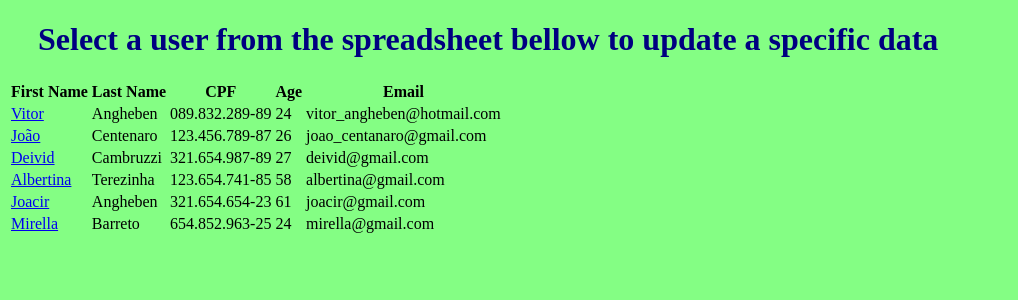
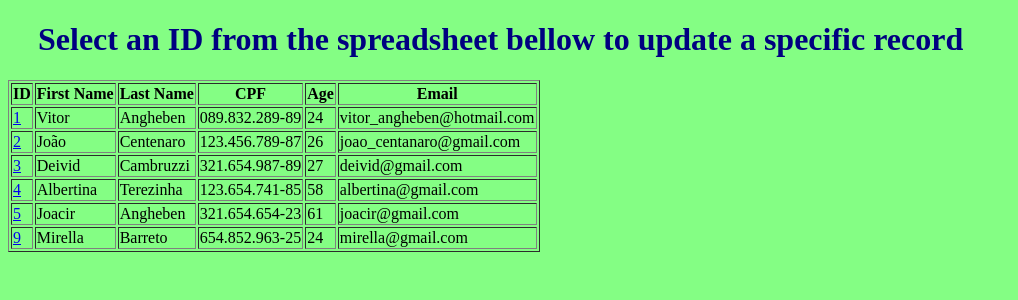
Before and after one commit to angheben/CRUD_Django, a Django app: page /update_user.html in a window 1280 px wide. Shown: the top 300 px of the page, without its empty margins (0-1018 px from the left). Run offline with Django 4.2, Linux system fonts and the light colour scheme; data comes from the database, SQL or seed files in the repository.

Commit message:
update_record.html created and edited, def on views still not working

```diff
--- a/crud_app/models.py
+++ b/crud_app/models.py
@@ -5,10 +5,8 @@ class CustomUser(models.Model):
     """
     A normal class that represents a User object, the attributes are those bellow:
     """
-    f_name = models.CharField(
-        verbose_name="First Name", max_length=30, default="Test")
-    l_name = models.CharField(
-        verbose_name="Last Name", max_length=30, default='Test')
+    f_name = models.CharField(verbose_name="First Name", max_length=30, default="Test")
+    l_name = models.CharField(verbose_name="Last Name", max_length=30, default='Test')
     cpf = models.CharField(verbose_name="CPF", max_length=15)
     age = models.IntegerField(verbose_name="Age")
     email = models.EmailField(verbose_name="email", max_length=30)
--- a/crud_app/templates/check_user.html
+++ b/crud_app/templates/check_user.html
@@ -8,9 +8,10 @@
 </head>
 <body>
     <h1> Test </h1>
-    <table>
+    <table border="1">
         <thead>
             <tr>
+                <th> ID </th>
                 <th> First Name </th>
                 <th> Last Name </th>
                 <th> CPF </th>
@@ -21,6 +22,7 @@
         <tbody>
             {% for user in users %}
                 <tr>
+                    <td> {{ user.id }} </td>
                     <td> {{ user.f_name }} </td>
                     <td> {{ user.l_name }} </td>
                     <td> {{ user.cpf }} </td>
--- a/crud_app/templates/update_user.html
+++ b/crud_app/templates/update_user.html
@@ -7,10 +7,11 @@
     <link rel="stylesheet" href="{% static 'css/update_user_style.css' %}">
 </head>
 <body>
-    <h1> Select a user from the spreadsheet bellow to update a specific data </h1>
-    <table>
+    <h1> Select an ID from the spreadsheet bellow to update a specific record </h1>
+    <table border="1">
         <thead>
             <tr>
+                <th> ID </th>
                 <th> First Name </th>
                 <th> Last Name </th>
                 <th> CPF </th>
@@ -21,7 +22,8 @@
         <tbody>
             {% for user in users %}
                 <tr>
-                    <td> <a href="{% url 'specific_user.html' user.id %}" > {{ user.f_name }} </a> </td>
+                    <td><a href="update_record/{{ user.id }}">{{ user.id }}</a></td>
+                    <td> {{ user.f_name }} </td>
                     <td> {{ user.l_name }} </td>
                     <td> {{ user.cpf }} </td>
                     <td> {{ user.age }} </td>
--- a/crud_app/urls_crud_app.py
+++ b/crud_app/urls_crud_app.py
@@ -1,5 +1,5 @@
 from django.urls import path
-from crud_app.views import update_user, check_user, delete_user, register_user, menu, specific_user, save
+from crud_app.views import update_user, check_user, delete_user, register_user, menu, update_record, save
 
 urlpatterns = [
     path('', menu),
@@ -7,6 +7,6 @@ urlpatterns = [
     path("register_user.html", register_user, name="register_user.html"),
     path("update_user.html", update_user, name="update_user.html"),
     path("delete_user.html", delete_user, name="delete_user.html"),
-    path("specific_user/<int:pk>", specific_user, name="specific_user.html"),
+    path('update_record/<int:pk>', update_record, name='update_record'),
     path("save.html", save, name="save.html")
 ]
--- a/crud_app/views.py
+++ b/crud_app/views.py
@@ -1,4 +1,6 @@
-from django.shortcuts import render
+from django.contrib.messages import constants
+from django.shortcuts import render, redirect
+from django.contrib import messages
 from django.shortcuts import get_object_or_404
 from .models import CustomUser
 
@@ -28,15 +30,16 @@ def update_user(request):
 
 
 def delete_user(request):
-    return render(request, template_name="delete_user.html")
+    return render(request)
 
 
-def specific_user(request, pk):
-    all_data = CustomUser.objects.all()
-    context = {
-        "spec_user": all_data,
-    }
-    return render(request, "specific_user.html", context=context)
+def update_record(request, pk):
+    first_name = request.POST.get("f_name")
+    user = CustomUser.objects.get(pk=pk)
+    user.first_name = first_name
+    user.save()
+    messages.add_message(request, constants.INFO, 'Record Updated Successfully.')
+    return redirect(request, "check_user.html")
 
 
 def save(request):
```
Also changed, not shown: crud_app/templates/specific_user.html (deleted, +0 -13 lines), crud_app/templates/update_record.html (added, +21 -0 lines).
